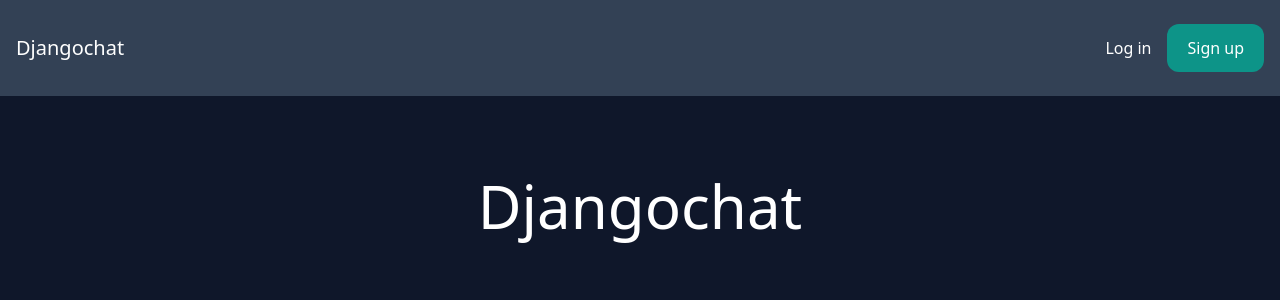
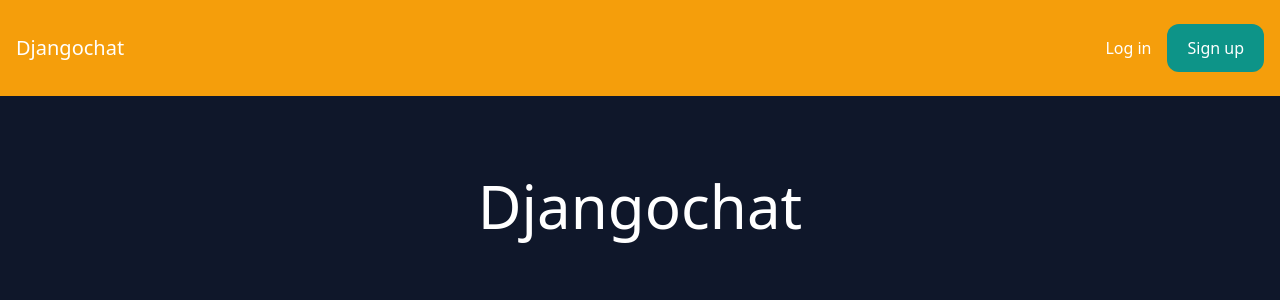
Before and after one commit to karthickBadmanathan/realtime_chatapp, a Django app: page / in a window 1280 px wide. Shown: the top 300 px of the page. Run offline with Django 5.2, Linux system fonts and the light colour scheme; some libraries are stand-ins or nearby versions.

Commit message:
color changed to amber

```diff
--- a/core/templates/core/base.html
+++ b/core/templates/core/base.html
@@ -14,7 +14,7 @@
     </head>
 
     <body class="bg-slate-900">
-        <nav class="flex items-center justify-between px-4 py-6 bg-slate-700 ">
+        <nav class="flex items-center justify-between px-4 py-6 bg-amber-500 ">
         <div>
             <a href="/" class="text-xl text-white"> Djangochat </a>
         </div>
```
